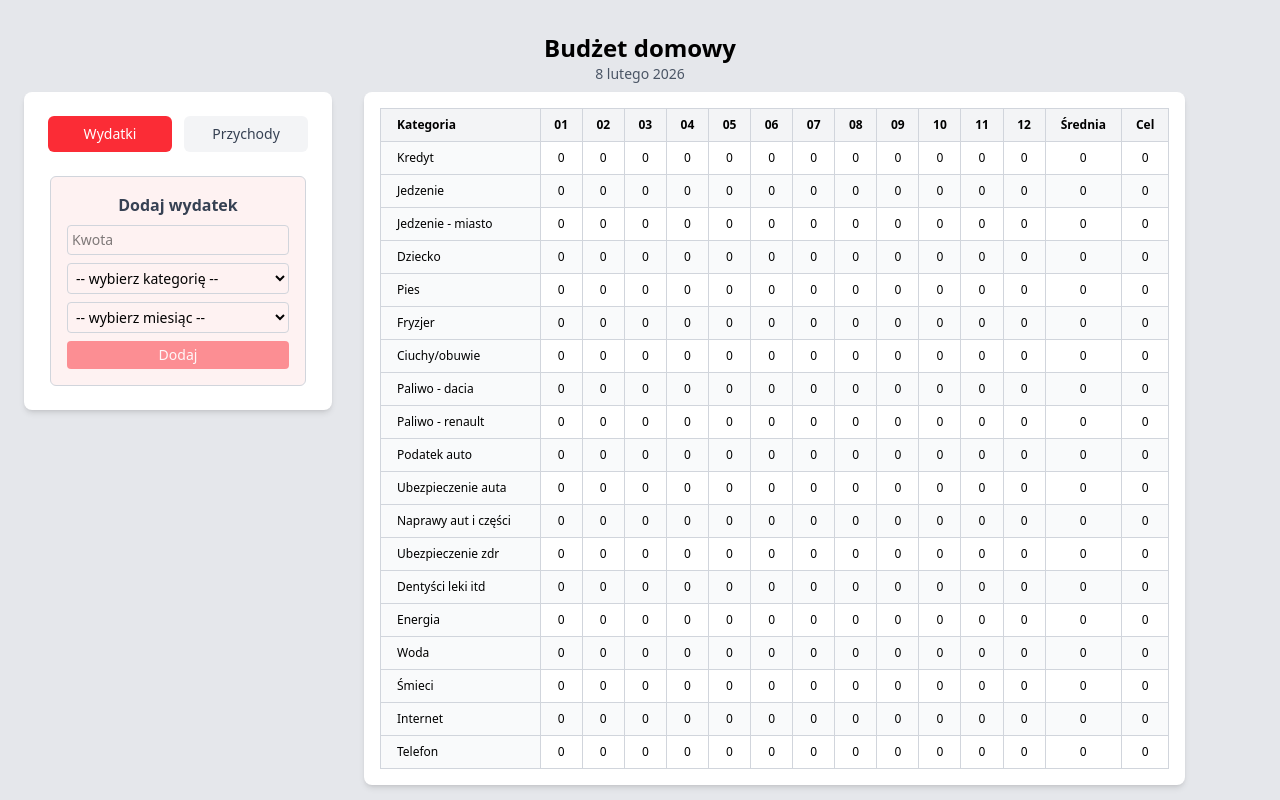
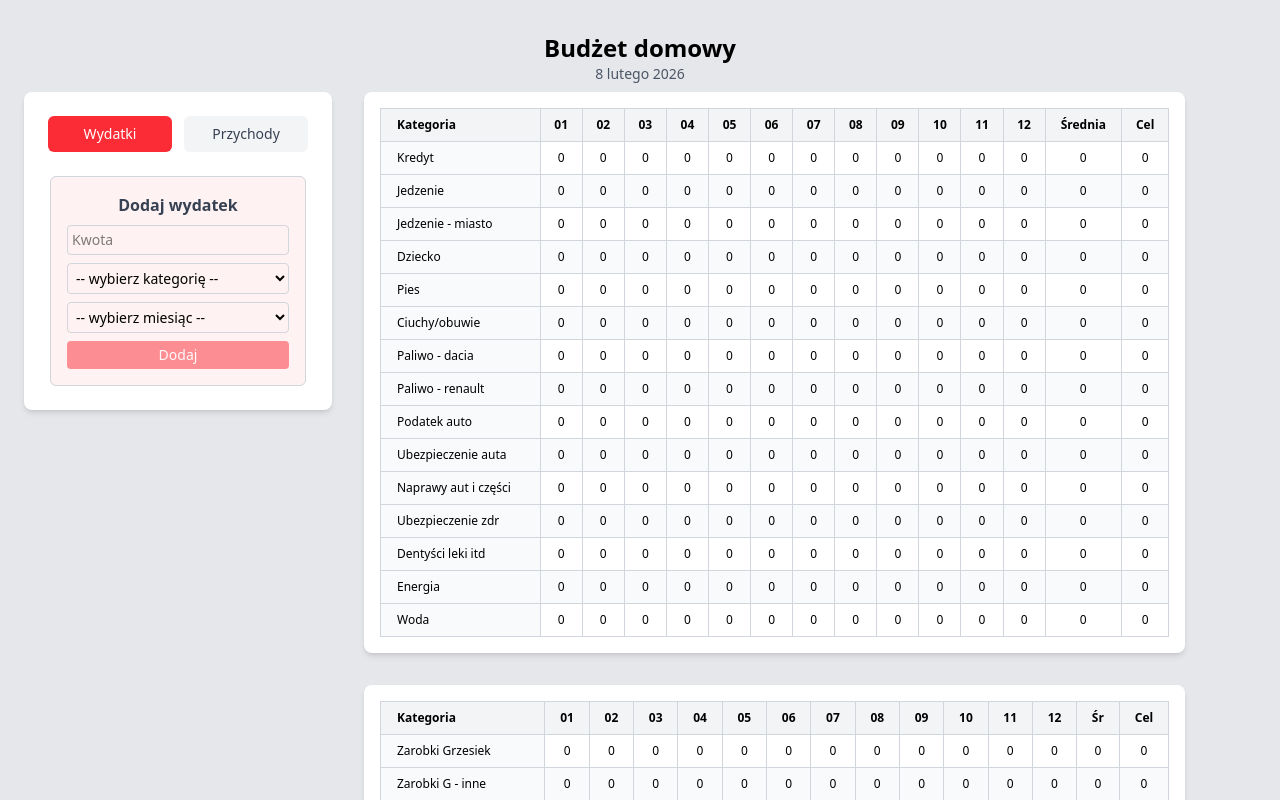
Before and after one commit to oleksaGrzegorz/budget-app, a React (Vite) app: page / in a window 1280 px wide. Shown: the top 800 px of the page. Built offline with nearby package versions, Linux system fonts and the light colour scheme.

Commit message:
refactor(categories): remove unused categories

```diff
--- a/src/data/categories.ts
+++ b/src/data/categories.ts
@@ -4,7 +4,6 @@ export const categories = [
   "Jedzenie - miasto",
   "Dziecko",
   "Pies",
-  "Fryzjer",
   "Ciuchy/obuwie",
   "Paliwo - dacia",
   "Paliwo - renault",
@@ -15,7 +14,4 @@ export const categories = [
   "Dentyści leki itd",
   "Energia",
   "Woda",
-  "Śmieci",
-  "Internet",
-  "Telefon",
 ];
```
